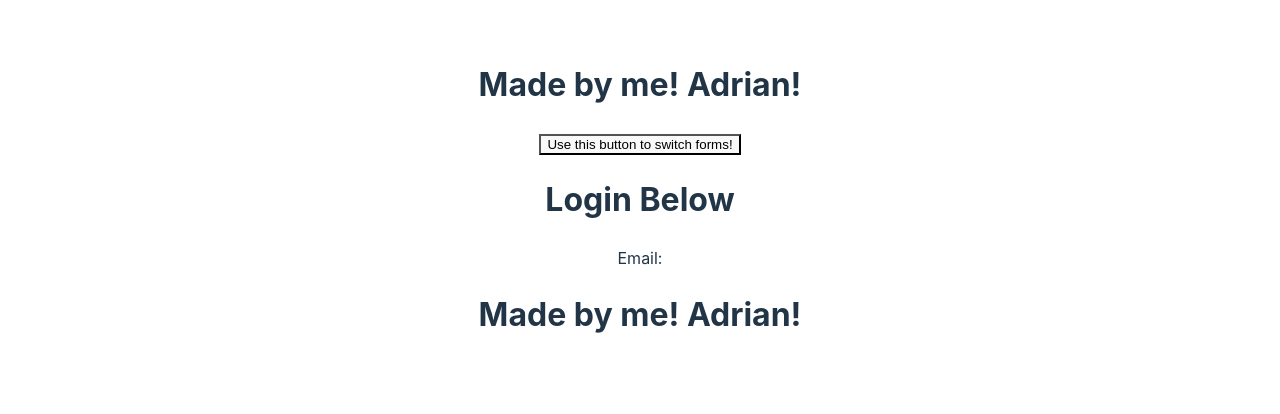
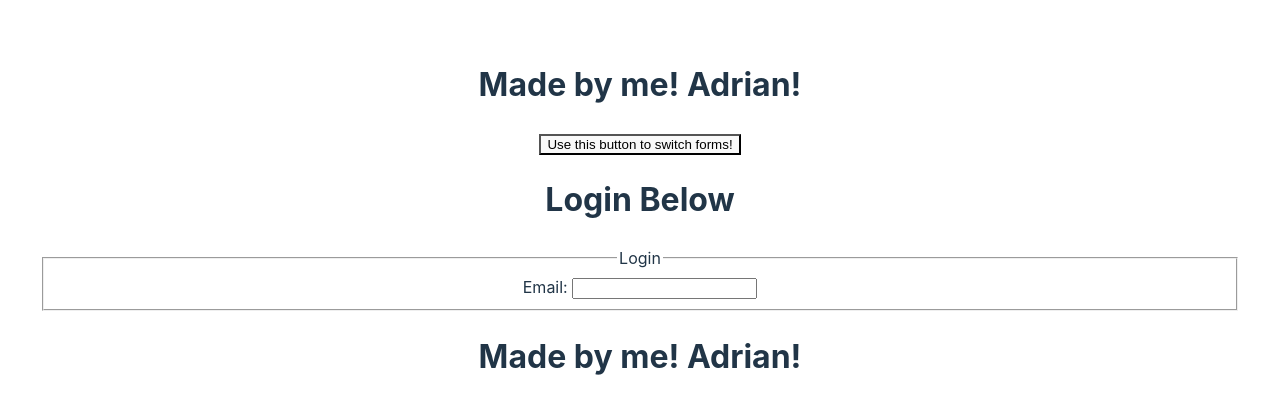
Before and after one commit to frausto98/culinaryConnections-React, a React (Vite) app in the folder client/: page /login-signup in a window 1280 px wide. Shown: the top 414 px of the page. Built offline with nearby package versions, Linux system fonts and the light colour scheme.

Commit message:
refreshed on my forms. Beginning to put some input fields, as well as implementing some new element tags that i've found out about. very excited to move forward

```diff
--- a/client/src/components/Login.jsx
+++ b/client/src/components/Login.jsx
@@ -1,28 +1,28 @@
-import {useState} from 'react';
-import {Link} from 'react-router-dom';
+import { useState } from 'react';
+import { Link } from 'react-router-dom';
 import { useMutation } from '@apollo/client';
-import {LOGIN} from '../utils/mutations';
+import { LOGIN } from '../utils/mutations';
 import Auth from '../utils/auth';
 
 const LoginForm = () => {
 
 
-    const [ userFormData, setUserFormData ] = useState({username: '', email: '', password: '' });
+    const [userFormData, setUserFormData] = useState({ username: '', email: '', password: '' });
     // const [ validated ] = useState(false);
     // const [ showAlert, setShowAlert ] = useState(false);
 
-    const [ login, {error} ] = useMutation(LOGIN);
+    const [login, { error }] = useMutation(LOGIN);
 
     const handleInputChange = (event) => {
         const { name, value } = event.target;
-        setUserFormData({ ...userFormData, [name]: value})
+        setUserFormData({ ...userFormData, [name]: value })
     }
 
     const handleFormSubmit = async (event) => {
         event.preventDefault();
 
-        try{
-            const {data} = await login({
+        try {
+            const { data } = await login({
                 variables: {
                     ...userFormData
                 }
@@ -40,7 +40,7 @@
         })
     };
 
-    return(
+    return (
         <>
 
             <div className='form' id="loginForm">
@@ -49,10 +49,13 @@
                 </div>
                 <div className="formInputs">
                     <form>
-                        <label>
-                            Email:
-                            {/* <input>Enter Email Here</input> */}
-                        </label>
+                        <fieldset>
+                            <legend>Login</legend>
+                            <div>
+                                <label htmlFor="email">Email: </label>
+                                <input type="email" name="email" id="email" />
+                            </div>
+                        </fieldset>
                     </form>
                 </div>
             </div>
```
